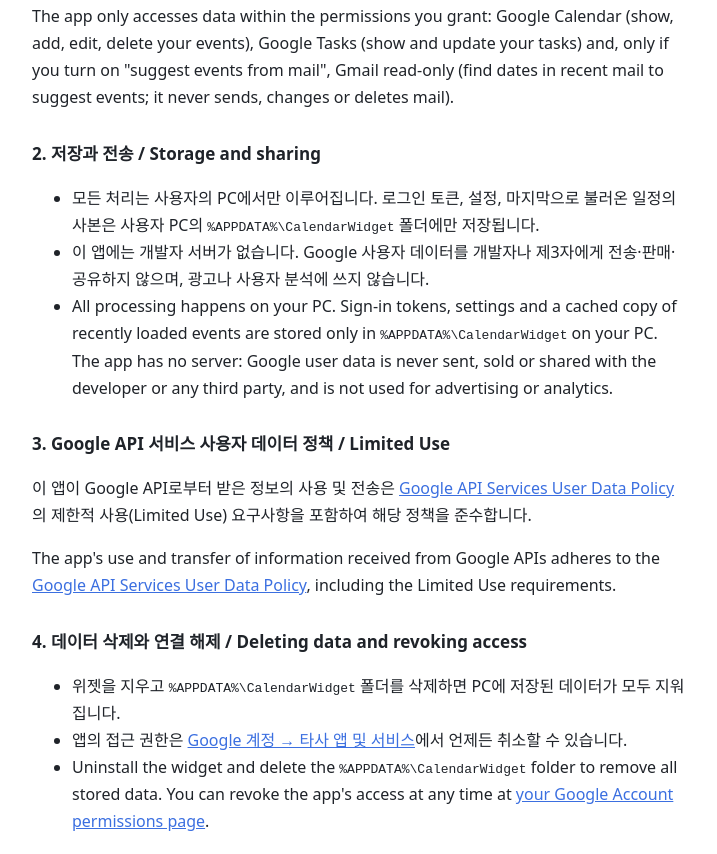
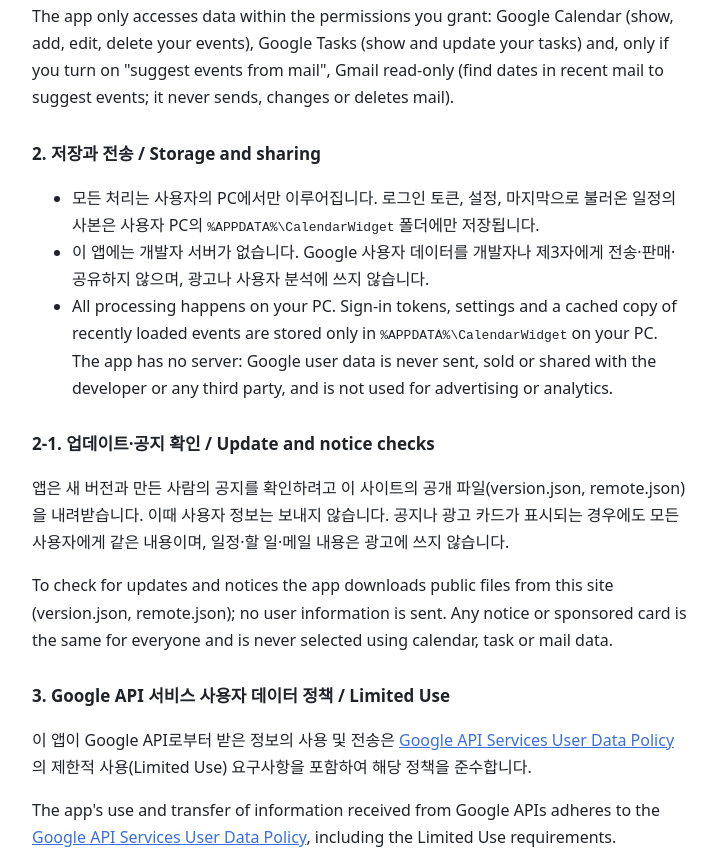
Before and after one commit to Dev-Seok2/calendar-widget, a plain HTML site: page privacy.html in a window 1280 px wide. Shown: the part 449-1303 px from the top of the page, without its empty margins (280-997 px from the left). Drawn offline with Linux system fonts and the light colour scheme.

Commit message:
site: privacy.html

```diff
--- a/privacy.html
+++ b/privacy.html
@@ -42,6 +42,13 @@ only in <code>%APPDATA%\CalendarWidget</code> on your PC. The app has no server:
 sold or shared with the developer or any third party, and is not used for advertising or analytics.</li>
 </ul>
 
+<h2>2-1. 업데이트·공지 확인 / Update and notice checks</h2>
+<p>앱은 새 버전과 만든 사람의 공지를 확인하려고 이 사이트의 공개 파일(version.json, remote.json)을 내려받습니다. 이때 사용자 정보는
+보내지 않습니다. 공지나 광고 카드가 표시되는 경우에도 모든 사용자에게 같은 내용이며, 일정·할 일·메일 내용은 광고에 쓰지 않습니다.</p>
+<p>To check for updates and notices the app downloads public files from this site (version.json, remote.json); no user
+information is sent. Any notice or sponsored card is the same for everyone and is never selected using calendar, task
+or mail data.</p>
+
 <h2>3. Google API 서비스 사용자 데이터 정책 / Limited Use</h2>
 <p>이 앱이 Google API로부터 받은 정보의 사용 및 전송은
 <a href="https://developers.google.com/terms/api-services-user-data-policy">Google API Services User Data Policy</a>의
```
